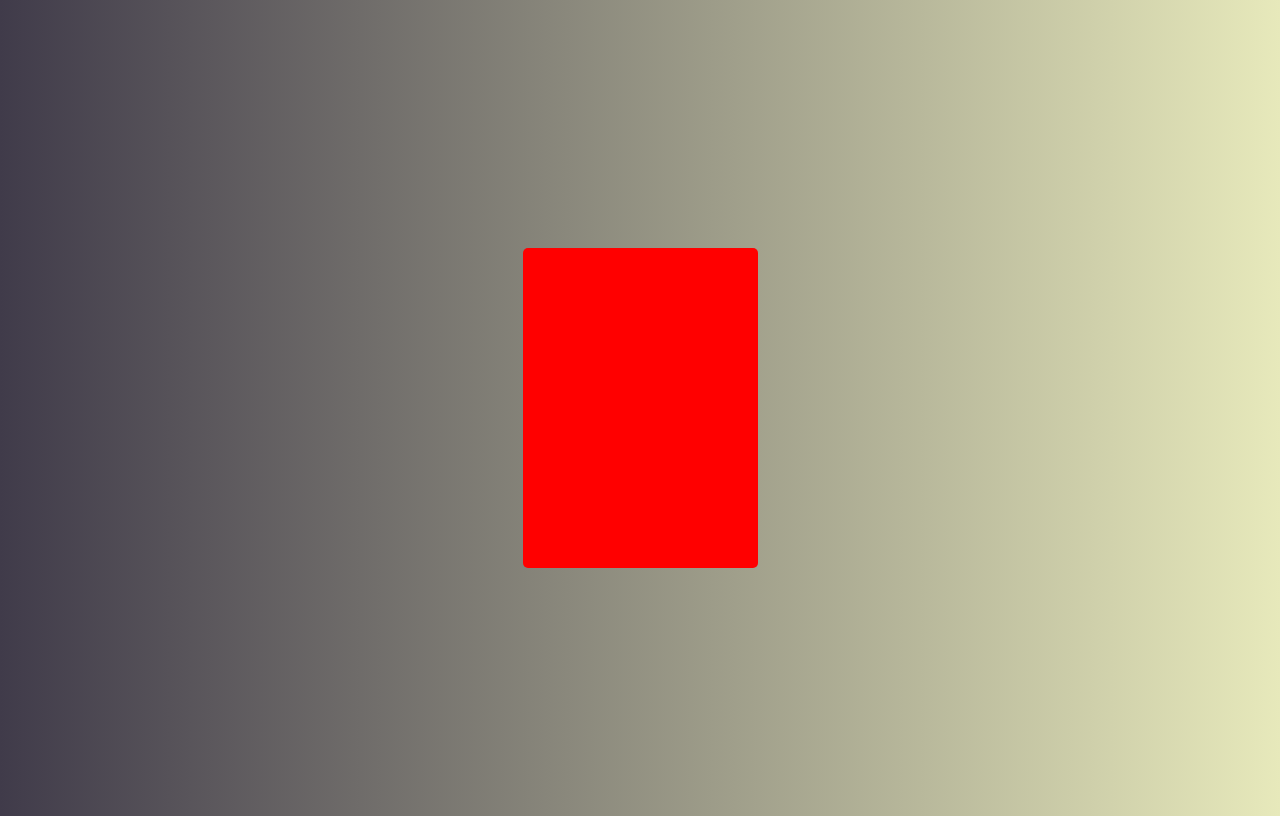
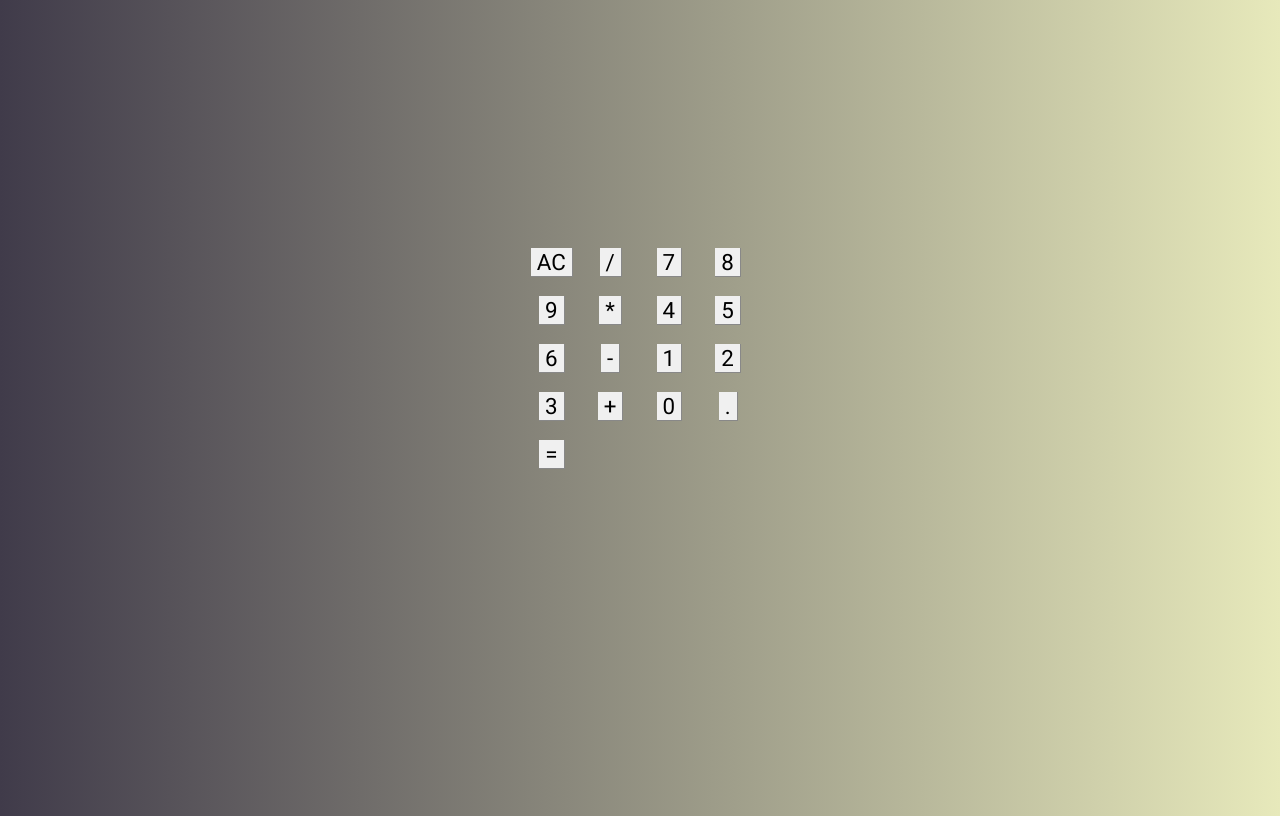
Before and after one commit to cirvto/calculator, a React (Create React App) app: page / in a window 1280 px wide. Built offline with nearby package versions, Linux system fonts and the light colour scheme.

Commit message:
Adicionando return no Button.jsx e mudando estilos

```diff
--- /dev/null
+++ b/src/components/Button.css
@@ -0,0 +1,13 @@
+:root {
+    --bg-buton: #f0f0f0;
+    --border-button: solid 1px #888;
+}
+
+.Button {
+    font-size: 1.4rem;
+    background-color: var(--bg-buton);
+    border: none;
+    border-right: var(--border-button);
+    border-bottom: var(--border-button);
+    outline: none;
+}
--- /dev/null
+++ b/src/components/Button.jsx
@@ -0,0 +1,10 @@
+import React from 'react'
+import './Button.css'
+
+export default props => {
+    return (
+        <div>
+            <button className='Button'>{ props.label }</button>
+        </div>
+    )
+}
--- a/src/main/Calculator.css
+++ b/src/main/Calculator.css
@@ -1,7 +1,10 @@
-.calculator {
+.Calculator {
     height: 320px;
     width: 235px;
     border-radius: 5px;
     overflow: hidden;
-    background-color: red;
+
+    display: grid;
+    grid-template-columns: repeat(4, 25%);
+    grid-template-rows: 48px 48px 48px 48px 48px;
 }
--- a/src/main/Calculator.jsx
+++ b/src/main/Calculator.jsx
@@ -1,11 +1,28 @@
 import React, { Component } from 'react'
 import './Calculator.css'
+import Button from '../components/Button'
 
 export default class Calculator extends Component {
     render() {
         return (
-            <div className='calculator'>
-
+            <div className='Calculator'>
+                <Button label='AC' />
+                <Button label='/' />
+                <Button label='7' />
+                <Button label='8' />
+                <Button label='9' />
+                <Button label='*' />
+                <Button label='4' />
+                <Button label='5' />
+                <Button label='6' />
+                <Button label='-' />
+                <Button label='1' />
+                <Button label='2' />
+                <Button label='3' />
+                <Button label='+' />
+                <Button label='0' />
+                <Button label='.' />
+                <Button label='=' />
             </div>
         )
     }
```
